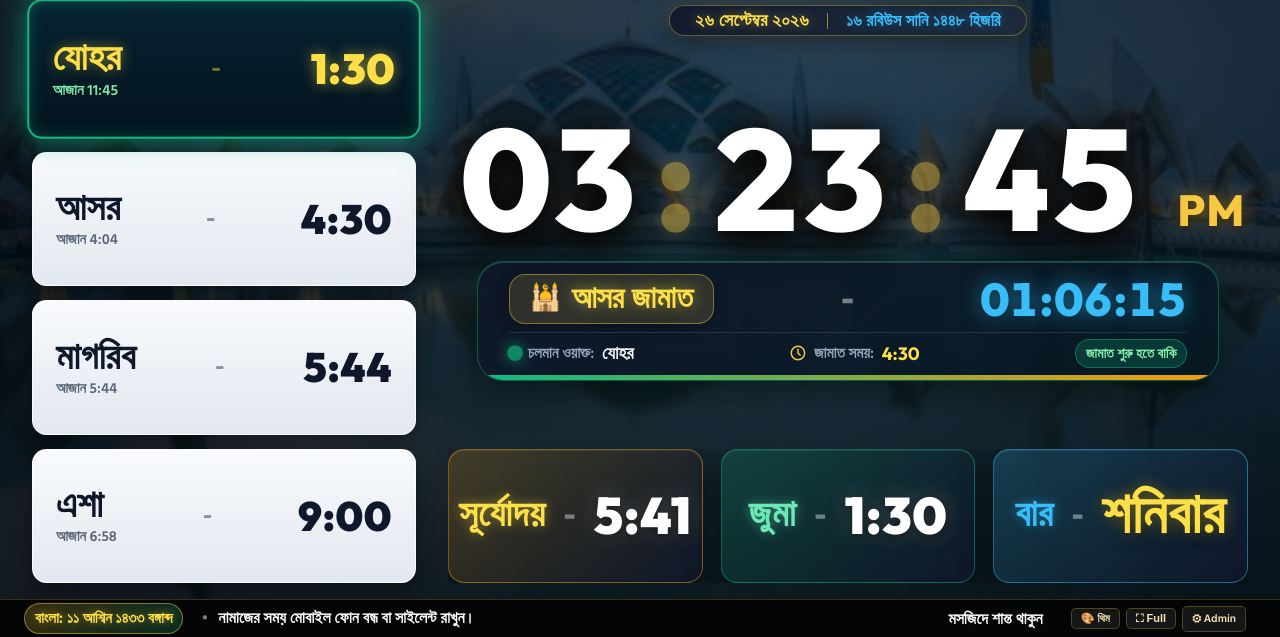
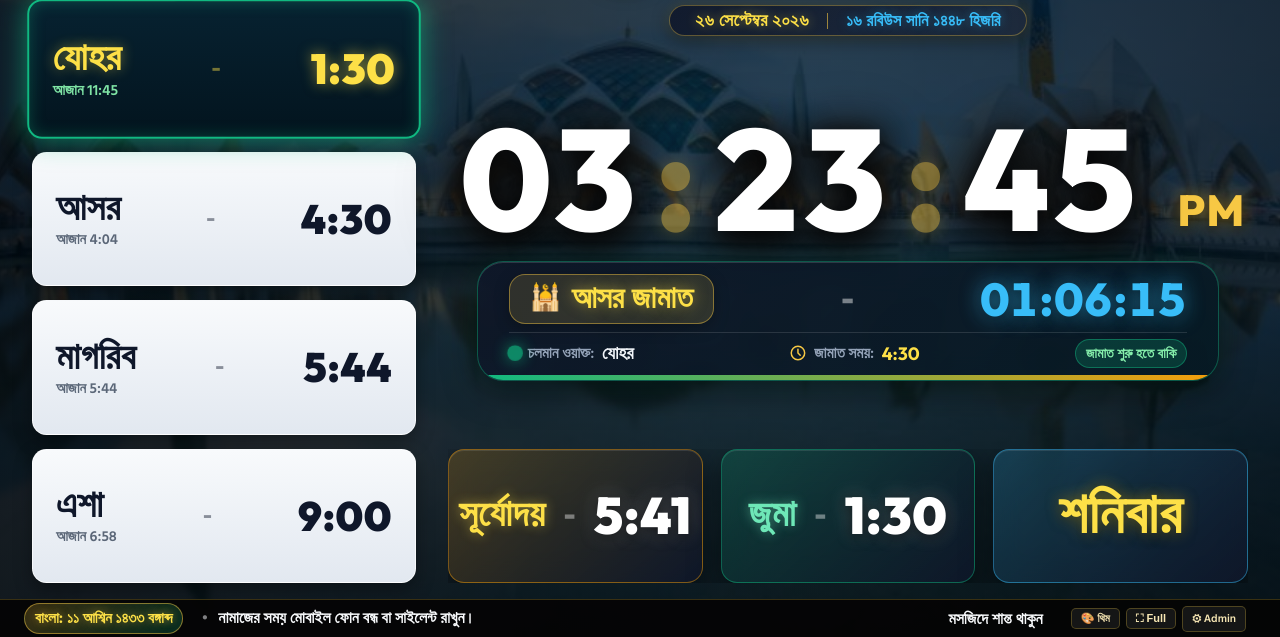
Before and after one commit to eleyescox-gif/Time, a website: page display.html in a window 1280 px wide. Shown: the part 163-800 px from the top of the page. Drawn offline with Linux system fonts and the light colour scheme; no server answers.

Commit message:
fix: remove 'বার -' prefix so Box 3 displays only the day name centered

```diff
--- a/display.html
+++ b/display.html
@@ -958,6 +958,8 @@
       line-height: 1;
       text-shadow: 0 0 16px rgba(253, 224, 71, 0.45), 0 2px 14px rgba(0, 0, 0, 0.8) !important;
       text-align: center;
+      width: 100%;
+      display: inline-block;
     }
 
     .meta-secondary-row {
@@ -3043,8 +3045,6 @@
           <div class="bottom-meta-card card-date" id="boxDate">
             <div class="meta-card-body">
               <div class="meta-primary-row">
-                <span class="meta-title-label">বার</span>
-                <span class="meta-dash">-</span>
                 <span class="meta-main-digits date-day-solo" id="boxDayName">শনিবার</span>
               </div>
             </div>
```
